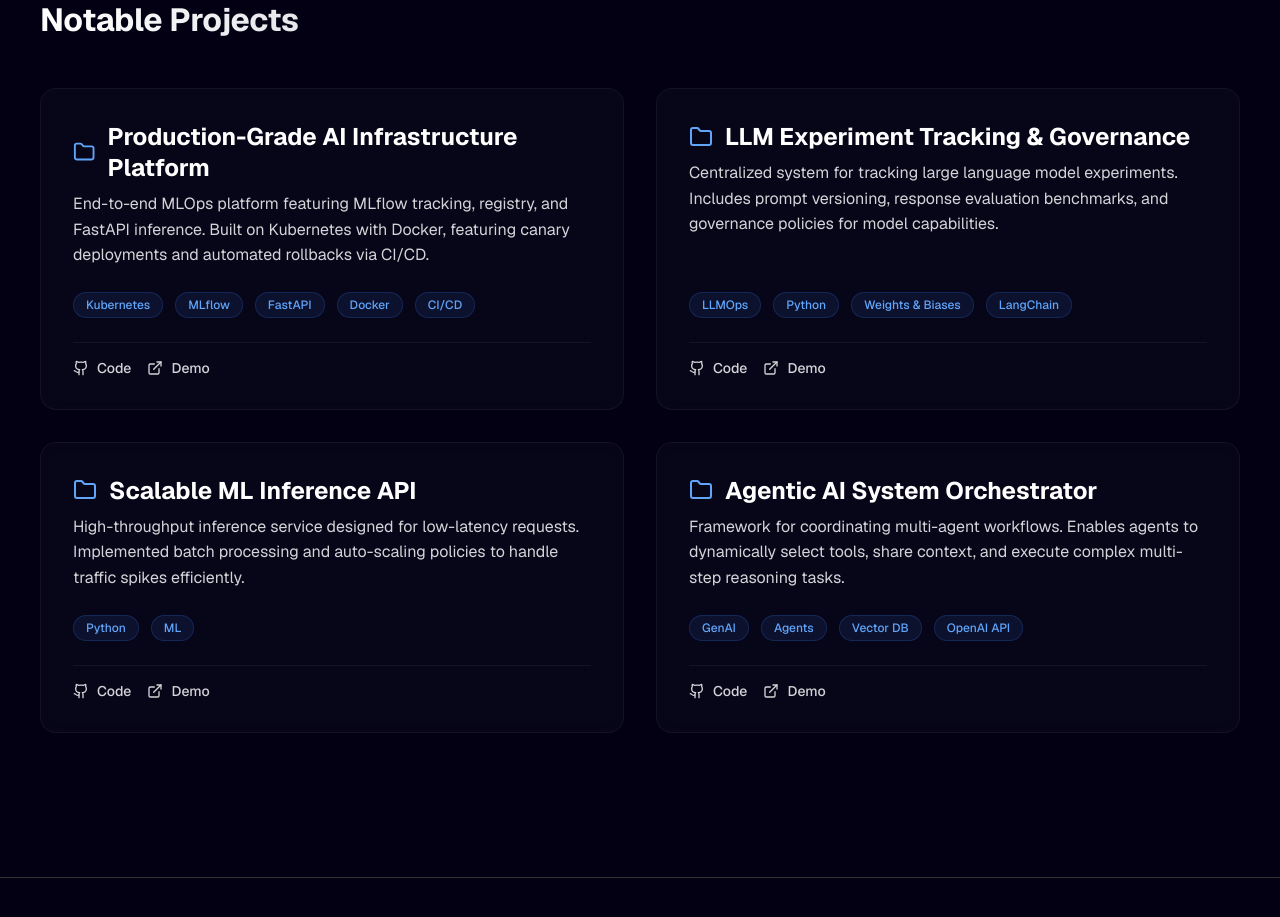
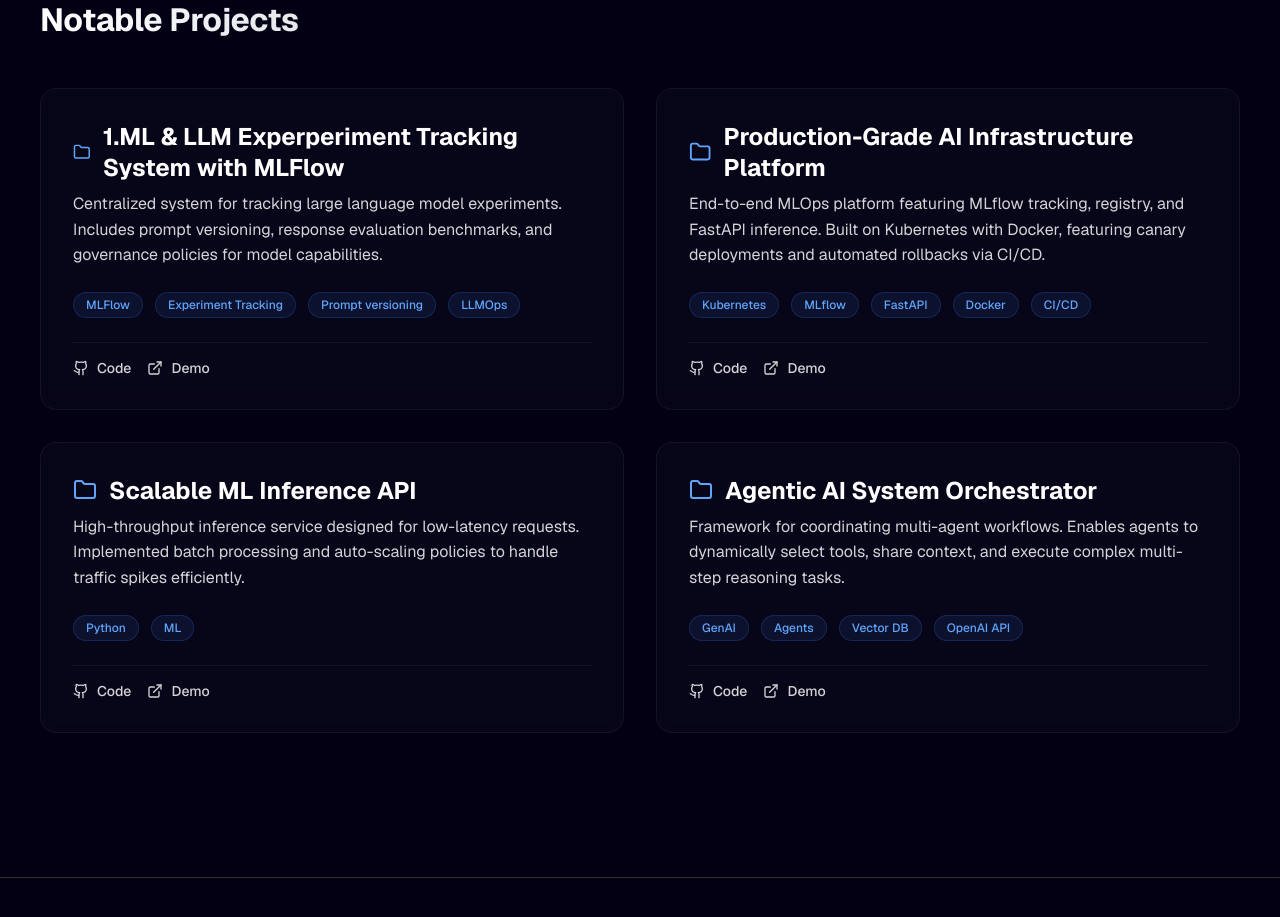
Before and after one commit to shireesha-ai-infra/shireesha-ai-infra.github.io, a Next.js app: page / in a window 1280 px wide. Shown: the part 2920-3837 px from the top of the page. Built offline with nearby package versions, Linux system fonts and the light colour scheme.

Commit message:
updated project 1 information

```diff
--- a/src/data/projects.js
+++ b/src/data/projects.js
@@ -1,4 +1,35 @@
 export const projects = [
+    {
+        id: "ml-llm-experiment-tracking",
+        title: "1.ML & LLM Experperiment Tracking System with MLFlow",
+        description: "Centralized system for tracking large language model experiments. Includes prompt versioning, response evaluation benchmarks, and governance policies for model capabilities.",
+        tags: ["MLFlow","Experiment Tracking","Prompt versioning","LLMOps"],
+        github: "https://github.com/shireesha-ai-infra/ml-llm-experiment-tracking",
+        live: "#",
+        longDescription: `
+            This project implements a unified experiment tracking system for classical ML, neural networks, LLMs, and RAG pipelines using MLflow as a centralized control plane.
+It treats models, prompts, and retrieval configurations as first-class, versioned artifacts, ensuring full reproducibility across experiments.
+The system captures not only accuracy-style metrics, but also latency, token usage, and cost, enabling quality–cost tradeoff analysis.
+All experiments are logged in a consistent structure, allowing side-by-side comparison and auditability through the MLflow UI.
+This design mirrors production-grade MLOps and LLMOps workflows used in real AI infrastructure systems.
+        `,
+        executionFlow: `
+            1️⃣ Experiment Initialization
+Each training or inference script initializes an MLflow experiment, defining the scope (ML, NN, LLM, or RAG) and ensuring logical separation of runs.
+
+2️⃣ Parameter & Configuration Logging
+Model hyperparameters, prompt versions, and RAG configurations (chunk size, retriever, embeddings) are logged as immutable parameters for reproducibility.
+
+3️⃣ Training / Inference Execution
+The model is trained or the LLM/RAG pipeline is executed, producing predictions or responses while tracking runtime behavior.
+
+4️⃣ Metric & Cost Tracking
+Performance metrics (accuracy, loss, relevance), system metrics (latency), and operational metrics (tokens, cost) are logged to MLflow.
+
+5️⃣ Artifact Storage & Comparison
+Models, prompt files, and generated outputs are stored as artifacts, enabling visual comparison, rollback, and promotion decisions via the MLflow UI.
+        `
+    },
     {
         id: "ai-infrastructure-platform",
         title: "Production-Grade AI Infrastructure Platform",
@@ -22,24 +53,6 @@ export const projects = [
             4. **CI/CD Pipeline**: A GitHub Actions workflow triggers, building the Docker image and pushing it to the container registry.
             5. **Deployment**: Kubernetes updates the deployment manifest. Canary deployment strategy allows for gradual traffic shifting.
             6. **Monitoring**: Prometheus and Grafana monitor system health and model latency.
-        `
-    },
-    {
-        id: "llm-experiment-tracking",
-        title: "LLM Experiment Tracking & Governance",
-        description: "Centralized system for tracking large language model experiments. Includes prompt versioning, response evaluation benchmarks, and governance policies for model capabilities.",
-        tags: ["LLMOps", "Python", "Weights & Biases", "LangChain"],
-        github: "#",
-        live: "#",
-        longDescription: `
-            Focused on the unique challenges of Large Language Models, this system provides a robust framework for managing prompts and evaluating model outputs.
-            It ensures reproducibility and compliance with safety guidelines.
-        `,
-        executionFlow: `
-            1. **Prompt Engineering**: Prompts are designed and versioned.
-            2. **Experiment Run**: The LLM is queried with different prompt versions and parameters.
-            3. **Evaluation**: Responses are scored against benchmarks using automated metrics and human review.
-            4. **Governance Check**: Models are screened for PII leaks and toxicity before approval.
         `
     },
     {
```
